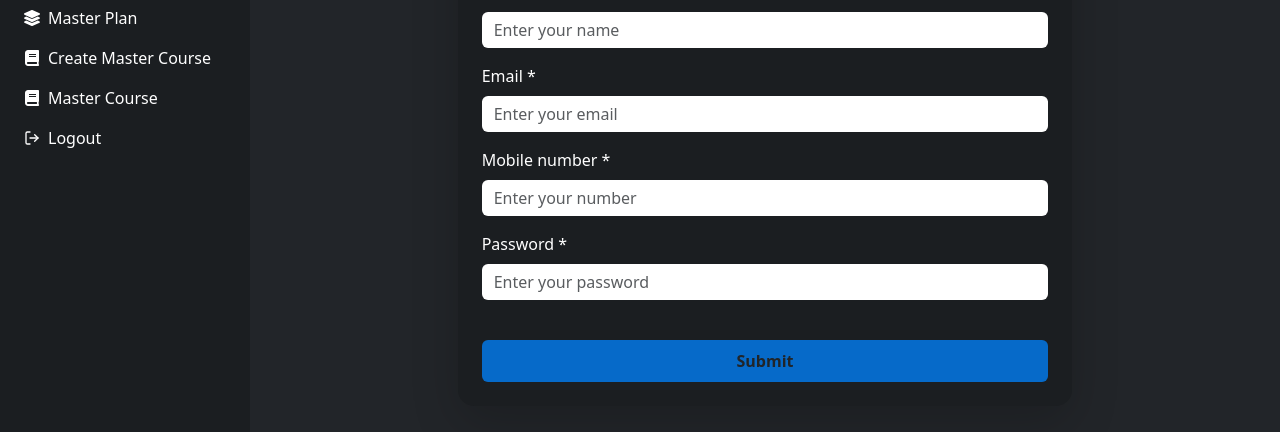
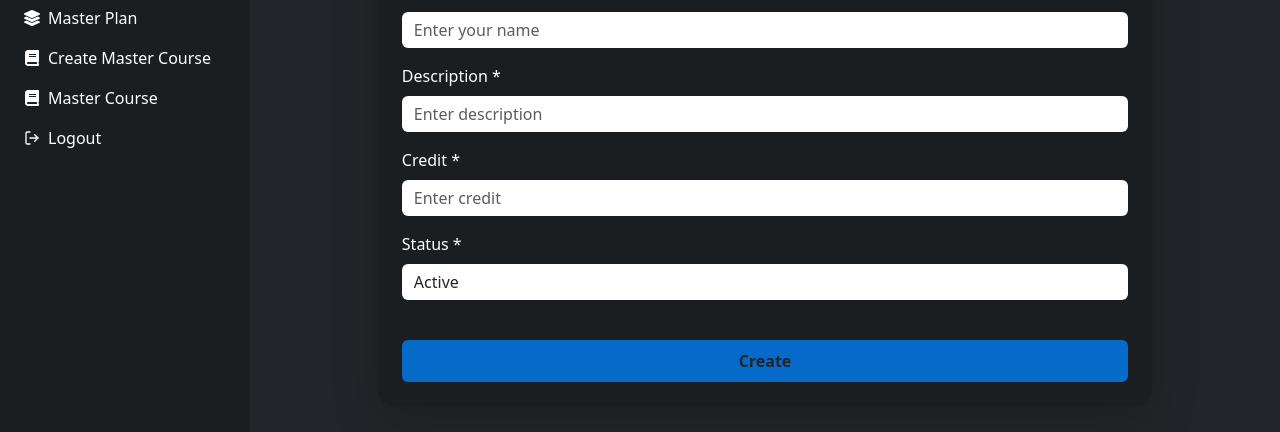
Before and after one commit to VishvajeetSharma/ProjectX-FrontEnd, a React (Vite) app: page /create-master-plan in a window 1280 px wide. Shown: the part 210-642 px from the top of the page. Built offline with nearby package versions, Linux system fonts and the light colour scheme.

Commit message:
validation on plan, & course

```diff
--- a/src/pages/admin/CreateMasterCourseForm.tsx
+++ b/src/pages/admin/CreateMasterCourseForm.tsx
@@ -1,19 +1,64 @@
+import { useForm } from "react-hook-form";
+import { yupResolver } from "@hookform/resolvers/yup";
+import * as yup from "yup";
+
+// Schema
+const schema = yup.object().shape({
+  name: yup
+    .string()
+    .required("Course name is required")
+    .matches(/\S/, "Only spaces not allowed")
+    .min(3, "Minimum 3 characters")
+    .max(50, "Maximum 50 characters"),
+
+  desc: yup
+    .string()
+    .nullable()
+    .notRequired()
+    .min(5, "Minimum 5 characters")
+    .max(255, "Maximum 255 characters"),
+
+   status: yup
+      .number()
+      .oneOf([0, 1], "Invalid status")
+      .default(1),
+});
+
 const CreateMasterCourseForm = () => {
+  const {
+    register,
+    handleSubmit,
+    formState: { errors },
+  } = useForm({
+    resolver: yupResolver(schema),
+    defaultValues: {
+      status: 1,
+    },
+  });
+
+  const onSubmit = (data: any) => {
+    console.log("Course Data:", data);
+  };
+
   return (
     <div className="row my-bg-dark p-5">
       <div className="col-sm-8 mx-auto">
         <div className="card my-second-bg-dark text-white p-4 border-0 rounded-4 shadow-lg">
           <h2 className="fw-bold mb-4 text-center">Create Master Course</h2>
 
-          <form>
+          <form onSubmit={handleSubmit(onSubmit)}>
             {/* Course Name */}
             <div className="mb-3">
               <label className="form-label">Master Course Name *</label>
               <input
                 type="text"
+                {...register("name")}
                 className="form-control border-0"
                 placeholder="Enter course name"
               />
+              {errors.name && (
+                <small className="text-danger">{errors.name.message}</small>
+              )}
             </div>
 
             {/* Description */}
@@ -21,18 +66,30 @@ const CreateMasterCourseForm = () => {
               <label className="form-label">Description</label>
               <input
                 type="text"
+                {...register("desc")}
                 className="form-control border-0"
                 placeholder="Enter course description"
               />
+              {errors.desc && (
+                <small className="text-danger">{errors.desc.message}</small>
+              )}
             </div>
 
             {/* Status */}
             <div className="mb-3">
               <label className="form-label">Status *</label>
-              <select className="form-control border-0">
+              <select
+                {...register("status")}
+                className="form-control border-0"
+              >
                 <option value={1}>Active</option>
                 <option value={0}>Inactive</option>
               </select>
+              {errors.status && (
+                <small className="text-danger">
+                  {errors.status.message}
+                </small>
+              )}
             </div>
 
             {/* Button */}
--- a/src/pages/admin/MasterPlanForm.tsx
+++ b/src/pages/admin/MasterPlanForm.tsx
@@ -1,66 +1,128 @@
+import { useForm } from "react-hook-form";
+import { yupResolver } from "@hookform/resolvers/yup";
+import * as yup from "yup";
+
+// Schema
+const schema = yup.object().shape({
+  name: yup
+    .string()
+    .required("Master Plan Name is required")
+    .matches(/\S/, "Only spaces not allowed")
+    .min(3, "Minimum 3 characters")
+    .max(50, "Maximum 50 characters"),
+
+  desc: yup
+    .string()
+    .required("Description is required")
+    .min(5, "Minimum 5 characters")
+    .max(255, "Maximum 255 characters"),
+
+  credit: yup
+    .number()
+    .typeError("Credit must be a number")
+    .required("Credit is required")
+    .positive("Must be a positive number")
+    .integer("Must be an integer"),
+
+  status: yup
+    .number()
+    .oneOf([0, 1], "Invalid status")
+    .default(1),
+});
 
 const MasterPlanForm = () => {
+  const {
+    register,
+    handleSubmit,
+    formState: { errors },
+  } = useForm({
+    resolver: yupResolver(schema),
+    defaultValues: {
+      status: 1,
+    },
+  });
+
+  const onSubmit = (data: any) => {
+    console.log("Master Plan Data:", data);
+  };
+
   return (
     <div className="row my-bg-dark p-5">
-      <div className="col-sm-8 mx-auto">
+      <div className="col-sm-10 mx-auto">
         <div className="card my-second-bg-dark text-white p-4 border-0 rounded-4 shadow-lg">
           <h2 className="fw-bold mb-4 text-center">Create Master Plan</h2>
 
-          <form >
+          <form onSubmit={handleSubmit(onSubmit)}>
             {/* Name */}
             <div className="mb-3">
               <label className="form-label">Master Plan Name *</label>
               <input
                 type="text"
+                {...register("name")}
                 className="form-control border-0"
                 placeholder="Enter your name"
               />
-
+              {errors.name && (
+                <small className="text-danger">{errors.name.message}</small>
+              )}
             </div>
 
-            {/* Email */}
+            {/* Description */}
             <div className="mb-3">
-              <label className="form-label">Email *</label>
+              <label className="form-label">Description *</label>
               <input
-                type="email"
+                type="text"
+                {...register("desc")}
                 className="form-control border-0"
-                placeholder="Enter your email"
+                placeholder="Enter description"
               />
-
+              {errors.desc && (
+                <small className="text-danger">{errors.desc.message}</small>
+              )}
             </div>
 
-            {/* Mobile */}
+            {/* Credit */}
             <div className="mb-3">
-              <label className="form-label">Mobile number *</label>
+              <label className="form-label">Credit *</label>
               <input
                 type="text"
+                {...register("credit")}
                 className="form-control border-0"
-                placeholder="Enter your number"
+                placeholder="Enter credit"
               />
-
+              {errors.credit && (
+                <small className="text-danger">
+                  {errors.credit.message}
+                </small>
+              )}
             </div>
 
-            {/* Password */}
+           {/* Status */}
             <div className="mb-3">
-              <label className="form-label">Password *</label>
-              <input
-                type="password"
-
+              <label className="form-label">Status *</label>
+              <select
+                {...register("status")}
                 className="form-control border-0"
-                placeholder="Enter your password"
-              />
-
+              >
+                <option value={1}>Active</option>
+                <option value={0}>Inactive</option>
+              </select>
+              {errors.status && (
+                <small className="text-danger">
+                  {errors.status.message}
+                </small>
+              )}
             </div>
 
             {/* Button */}
             <button className="btn my-btn w-100 py-2 mt-4 fw-bold">
-              Submit
+              Create
             </button>
           </form>
         </div>
       </div>
     </div>
-  )
-}
+  );
+};
 
-export default MasterPlanForm
+export default MasterPlanForm;
```
